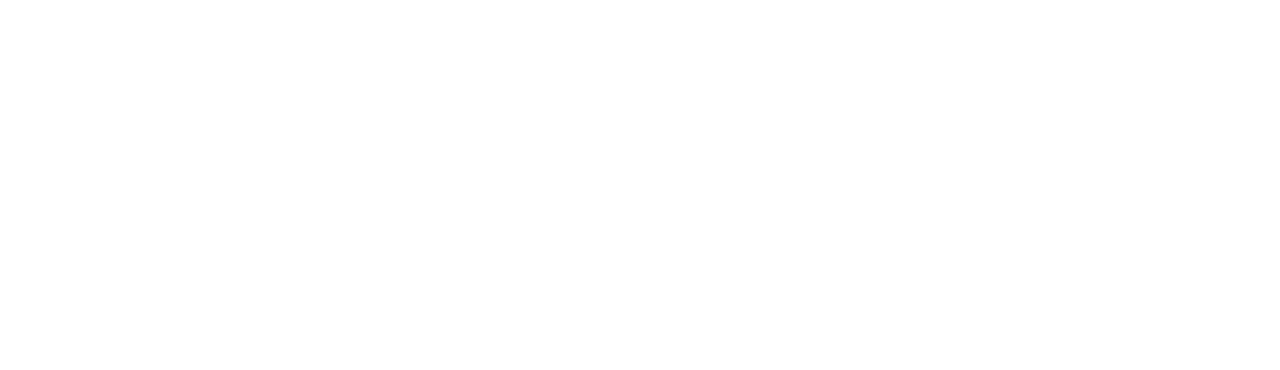
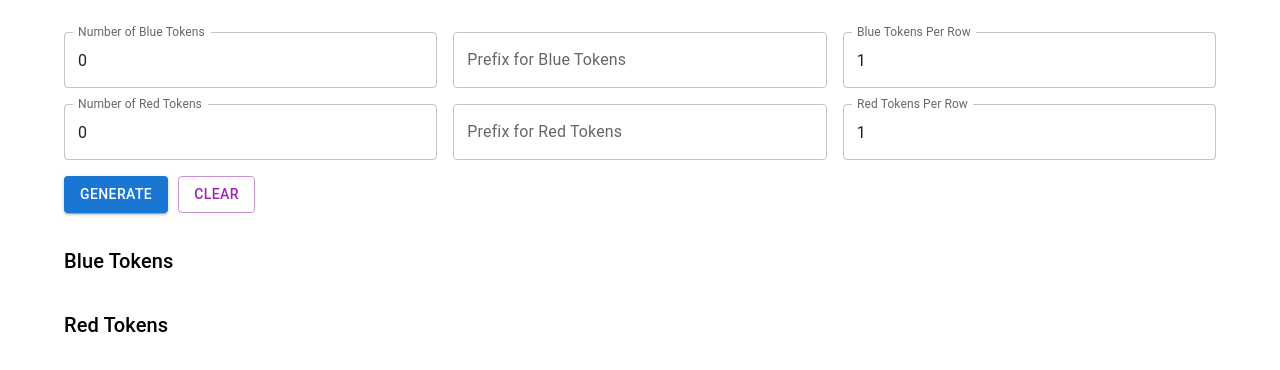
Before and after one commit to abhiramb85/Generate-Token, a React (Create React App) app: page / in a window 1280 px wide. Shown: the top 370 px of the page. Built offline with nearby package versions, Linux system fonts and the light colour scheme.

Commit message:
Initial-UI

```diff
--- a/package.json
+++ b/package.json
@@ -3,6 +3,9 @@
   "version": "0.1.0",
   "private": true,
   "dependencies": {
+    "@emotion/react": "^11.13.3",
+    "@emotion/styled": "^11.13.0",
+    "@mui/material": "^6.0.2",
     "@testing-library/jest-dom": "^5.17.0",
     "@testing-library/react": "^13.4.0",
     "@testing-library/user-event": "^13.5.0",
--- a/src/App.js
+++ b/src/App.js
@@ -1,7 +1,44 @@
+import React, { useState } from 'react';
+import TokenForm from './components/TokenForm';
+import TokenDisplay from './components/TokenDisplay';
+import { Container, Box } from '@mui/material';
 
 function App() {
+  const [tokens, setTokens] = useState({ blueTokens: [], redTokens: [] });
+
+  const handleGenerate = (blueData, redData) => {
+    const blueTokens = generateTokens(blueData.count, blueData.prefix, blueData.perRow);
+    const redTokens = generateTokens(redData.count, redData.prefix, redData.perRow);
+    setTokens({ blueTokens, redTokens });
+  };
+
+  const handleClear = () => {
+    setTokens({ blueTokens: [], redTokens: [] });
+  };
+
+  const generateTokens = (count, prefix, perRow) => {
+    let tokens = [];
+    for (let i = 1; i <= count; i++) {
+      tokens.push(`${prefix}${i}`);
+    }
+    return chunkArray(tokens, perRow);
+  };
+
+  const chunkArray = (array, size) => {
+    let result = [];
+    for (let i = 0; i < array.length; i += size) {
+      result.push(array.slice(i, i + size));
+    }
+    return result;
+  };
+
   return (
-    <> </>
+    <Container>
+      <Box my={4}>
+        <TokenForm onGenerate={handleGenerate} onClear={handleClear} />
+        <TokenDisplay blueTokens={tokens.blueTokens} redTokens={tokens.redTokens} />
+      </Box>
+    </Container>
   );
 }
 
--- a/src/components/TokenDisplay.js
+++ b/src/components/TokenDisplay.js
@@ -0,0 +1,35 @@
+import React from 'react';
+import { Grid, Typography, Box } from '@mui/material';
+
+const TokenDisplay = ({ blueTokens, redTokens }) => {
+  return (
+    <>
+      <Box my={4}>
+        <Typography variant="h6">Blue Tokens</Typography>
+        {blueTokens.map((row, index) => (
+          <Grid container spacing={2} key={index}>
+            {row.map((token, idx) => (
+              <Grid item key={idx}>
+                <Typography>{token}</Typography>
+              </Grid>
+            ))}
+          </Grid>
+        ))}
+      </Box>
+      <Box my={4}>
+        <Typography variant="h6">Red Tokens</Typography>
+        {redTokens.map((row, index) => (
+          <Grid container spacing={2} key={index}>
+            {row.map((token, idx) => (
+              <Grid item key={idx}>
+                <Typography>{token}</Typography>
+              </Grid>
+            ))}
+          </Grid>
+        ))}
+      </Box>
+    </>
+  );
+};
+
+export default TokenDisplay;
--- a/src/components/TokenForm.js
+++ b/src/components/TokenForm.js
@@ -0,0 +1,95 @@
+import React, { useState } from 'react';
+import { TextField, Button, Grid } from '@mui/material';
+
+const TokenForm = ({ onGenerate, onClear }) => {
+  const [blueData, setBlueData] = useState({ count: 0, prefix: '', perRow: 1 });
+  const [redData, setRedData] = useState({ count: 0, prefix: '', perRow: 1 });
+
+  const handleChange = (e, color) => {
+    const { name, value } = e.target;
+    if (color === 'blue') {
+      setBlueData({ ...blueData, [name]: value });
+    } else {
+      setRedData({ ...redData, [name]: value });
+    }
+  };
+
+  const handleGenerateClick = () => {
+    onGenerate(blueData, redData);
+  };
+
+  const handleClearClick = () => {
+    setBlueData({ count: 0, prefix: '', perRow: 1 });
+    setRedData({ count: 0, prefix: '', perRow: 1 });
+    onClear();
+  };
+
+  return (
+    <Grid container spacing={2}>
+      <Grid item xs={12} sm={4}>
+        <TextField
+          label="Number of Blue Tokens"
+          name="count"
+          value={blueData.count}
+          onChange={(e) => handleChange(e, 'blue')}
+          fullWidth
+        />
+      </Grid>
+      <Grid item xs={12} sm={4}>
+        <TextField
+          label="Prefix for Blue Tokens"
+          name="prefix"
+          value={blueData.prefix}
+          onChange={(e) => handleChange(e, 'blue')}
+          fullWidth
+        />
+      </Grid>
+      <Grid item xs={12} sm={4}>
+        <TextField
+          label="Blue Tokens Per Row"
+          name="perRow"
+          value={blueData.perRow}
+          onChange={(e) => handleChange(e, 'blue')}
+          fullWidth
+        />
+      </Grid>
+      <Grid item xs={12} sm={4}>
+        <TextField
+          label="Number of Red Tokens"
+          name="count"
+          value={redData.count}
+          onChange={(e) => handleChange(e, 'red')}
+          fullWidth
+        />
+      </Grid>
+      <Grid item xs={12} sm={4}>
+        <TextField
+          label="Prefix for Red Tokens"
+          name="prefix"
+          value={redData.prefix}
+          onChange={(e) => handleChange(e, 'red')}
+          fullWidth
+        />
+      </Grid>
+      <Grid item xs={12} sm={4}>
+        <TextField
+          label="Red Tokens Per Row"
+          name="perRow"
+          value={redData.perRow}
+          onChange={(e) => handleChange(e, 'red')}
+          fullWidth
+        />
+      </Grid>
+      <Grid item xs={12}>
+        <Button variant="contained" color="primary" onClick={handleGenerateClick}>
+          Generate
+        </Button>
+        <Button variant="outlined" color="secondary" onClick={handleClearClick} style={{ marginLeft: '10px' }}>
+          Clear
+        </Button>
+      </Grid>
+    </Grid>
+  );
+};
+
+export default TokenForm;
```
Also changed, not shown: 1 other file (tests, documents, lock files or other folders).
